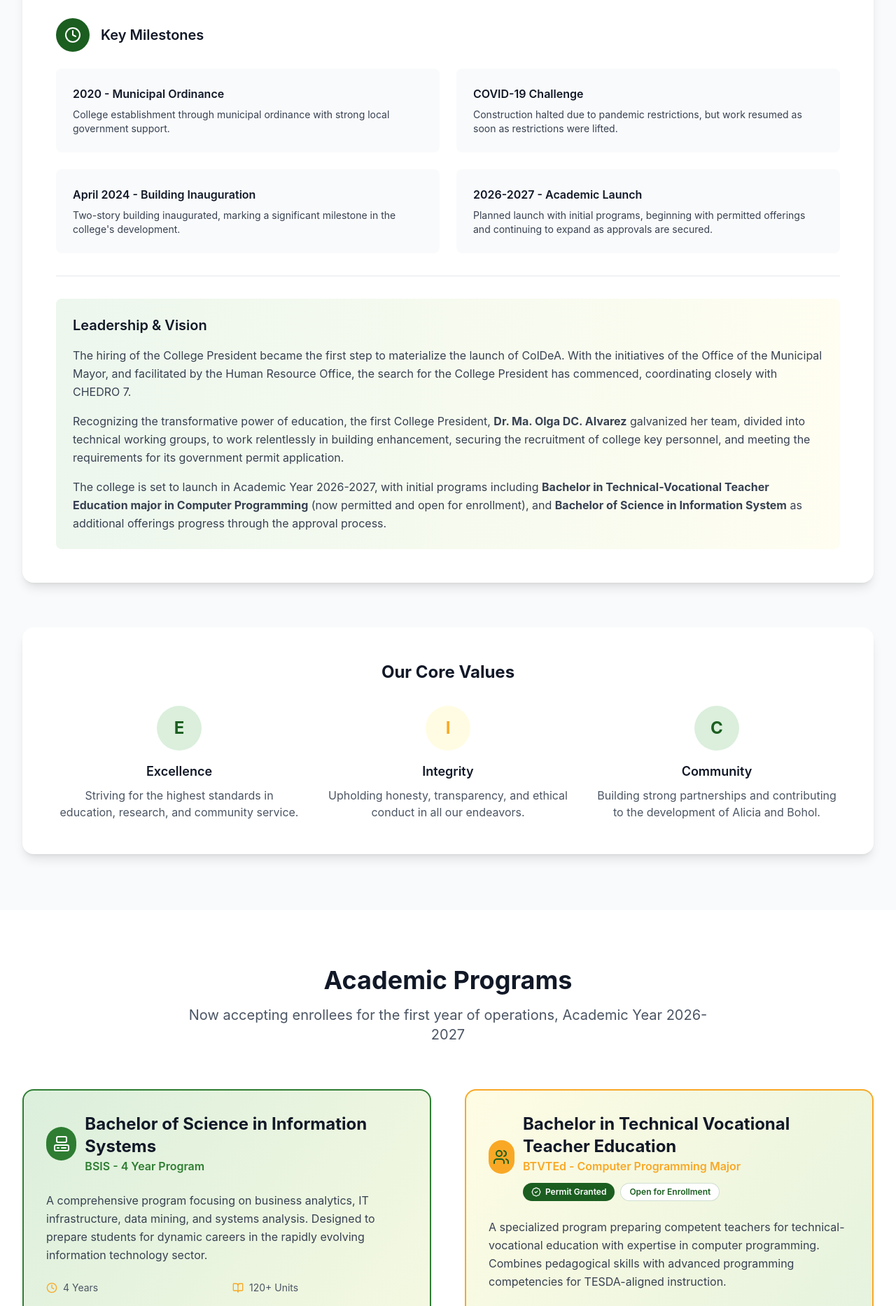
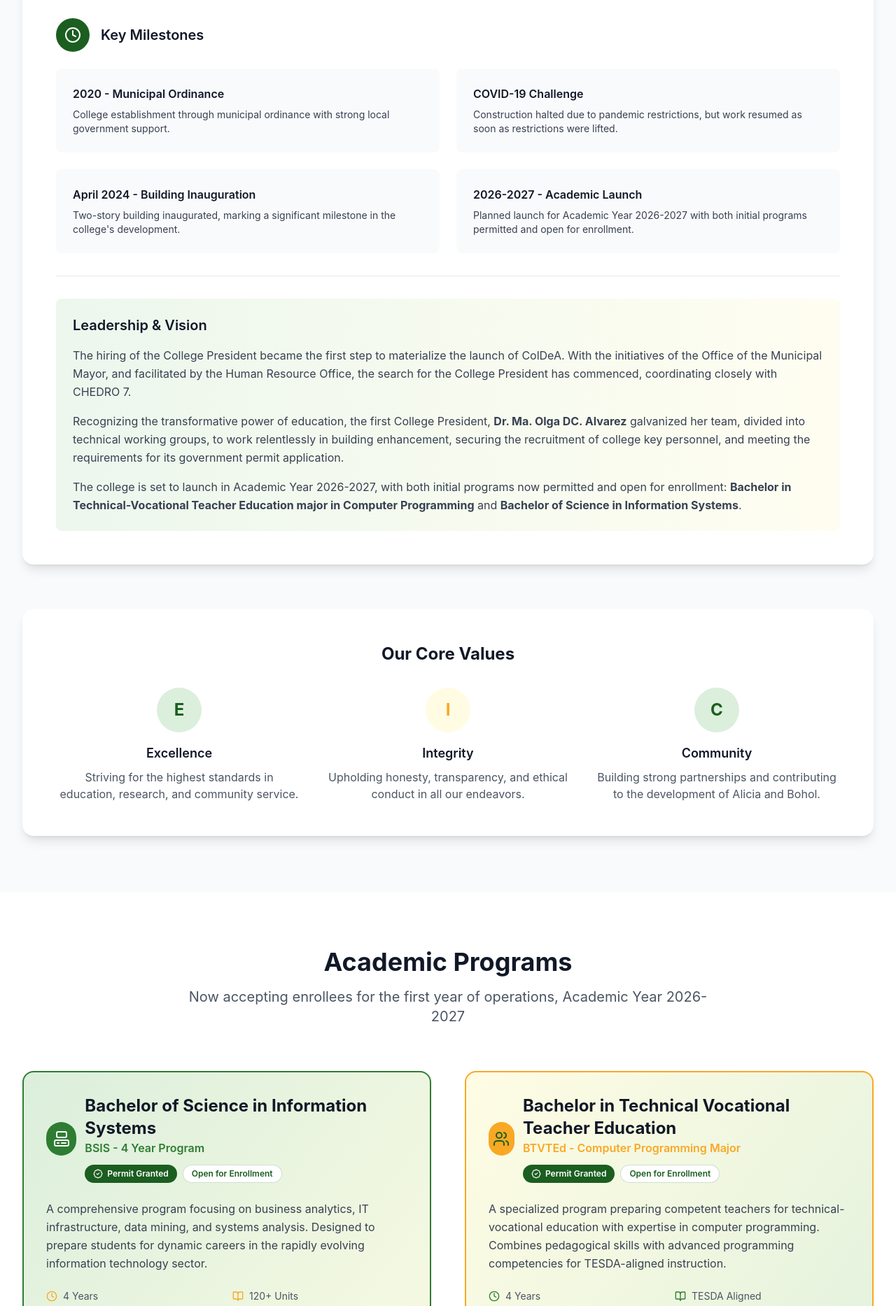
Before and after one commit to colegiodealicia25-repo/coldea-website, a React (Vite) app: page / in a window 1280 px wide. Shown: the part 2275-4142 px from the top of the page at 70% size. Built offline with nearby package versions, Linux system fonts and the light colour scheme.

Commit message:
Update BSIS permit and enrollment status messaging

```diff
--- a/src/components/About.tsx
+++ b/src/components/About.tsx
@@ -153,7 +153,7 @@ export default function About() {
                 <div className="bg-gray-50 p-6 rounded-lg">
                   <h5 className="font-semibold text-gray-900 mb-2">2026-2027 - Academic Launch</h5>
                   <p className="text-gray-700 text-sm">
-                    Planned launch with initial programs, beginning with permitted offerings and continuing to expand as approvals are secured.
+                    Planned launch for Academic Year 2026-2027 with both initial programs permitted and open for enrollment.
                   </p>
                 </div>
               </div>
@@ -170,7 +170,7 @@ export default function About() {
                   Recognizing the transformative power of education, the first College President, <strong>Dr. Ma. Olga DC. Alvarez</strong> galvanized her team, divided into technical working groups, to work relentlessly in building enhancement, securing the recruitment of college key personnel, and meeting the requirements for its government permit application.
                 </p>
                 <p className="text-gray-700 leading-relaxed">
-                  The college is set to launch in Academic Year 2026-2027, with initial programs including <strong>Bachelor in Technical-Vocational Teacher Education major in Computer Programming</strong> (now permitted and open for enrollment), and <strong>Bachelor of Science in Information System</strong> as additional offerings progress through the approval process.
+                  The college is set to launch in Academic Year 2026-2027, with both initial programs now permitted and open for enrollment: <strong>Bachelor in Technical-Vocational Teacher Education major in Computer Programming</strong> and <strong>Bachelor of Science in Information Systems</strong>.
                 </p>
               </div>
             </div>
--- a/src/components/Programs.tsx
+++ b/src/components/Programs.tsx
@@ -25,6 +25,15 @@ export default function Programs() {
               <div>
                 <h3 className="text-2xl font-bold text-gray-900">Bachelor of Science in Information Systems</h3>
                 <p className="text-coldea-green font-semibold">BSIS - 4 Year Program</p>
+                <div className="flex flex-wrap gap-2 mt-3">
+                  <span className="inline-flex items-center px-3 py-1 rounded-full text-xs font-semibold bg-coldea-green-dark text-white">
+                    <BadgeCheck size={14} className="mr-1.5" />
+                    Permit Granted
+                  </span>
+                  <span className="inline-flex items-center px-3 py-1 rounded-full text-xs font-semibold bg-white text-coldea-green-dark border border-coldea-green-dark/20">
+                    Open for Enrollment
+                  </span>
+                </div>
               </div>
             </div>
 
```
